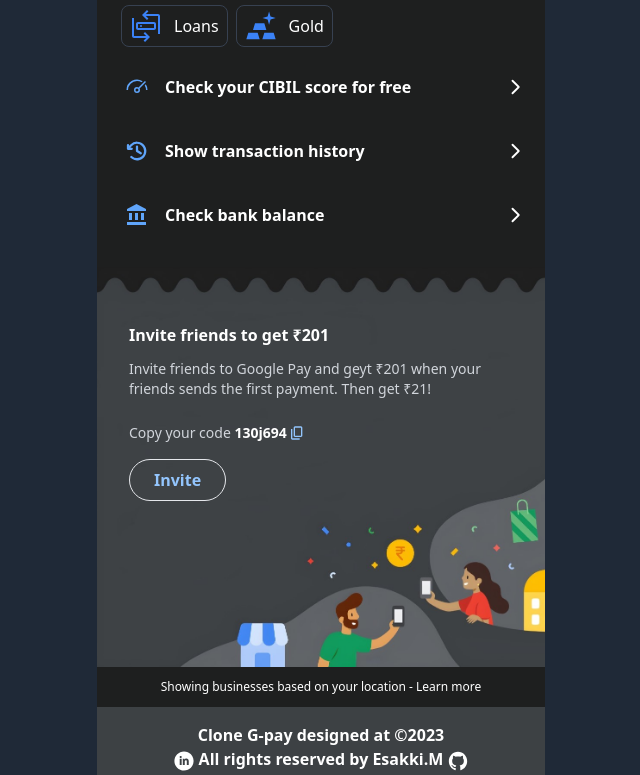
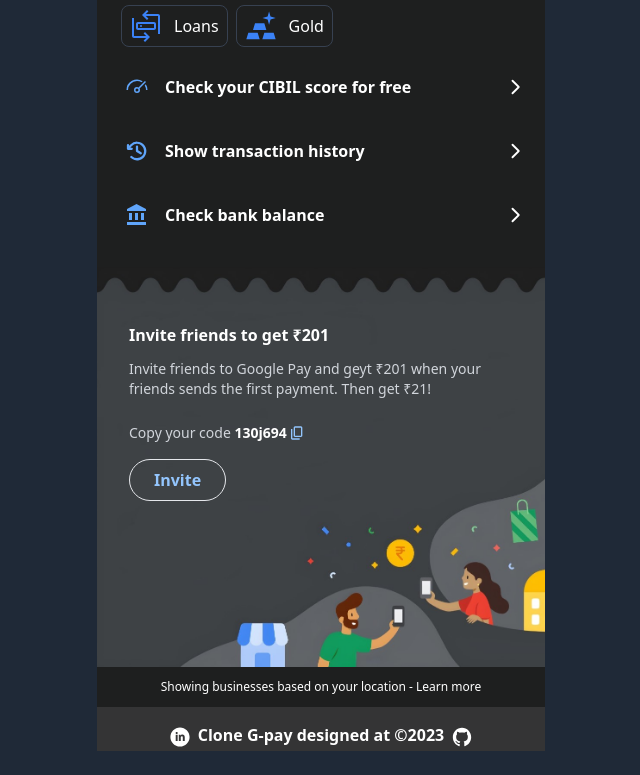
Before and after one commit to esakki2104prsnl/gpay-using-tailwind, a website built with Vite: page index.html in a window 1280 px wide. Shown: the part 1601-2376 px from the top of the page, without its empty margins (319-959 px from the left). After the commit the page ends 2352 px from the top, so only its background shows below. Built offline with nearby package versions, Linux system fonts and the light colour scheme.

Commit message:
adding dist files

```diff
--- a/index.html
+++ b/index.html
@@ -12,7 +12,7 @@
 
   <!-- CSS Link -->
   <link rel="stylesheet" href="./public/css/main.css">
-  <link rel="stylesheet" href="./dist/assets/index-c76296c2.css">
+  <link rel="stylesheet" href="./dist/assets/index-58cb7bb4.css">
 </head>
 
 <body class="bg-gray-800 bg-center w-full max-w-md mx-auto my-auto">
@@ -500,19 +500,22 @@
     <div class="bg-[#1e1f1f] py-3">
       <p class="text-white text-xs text-center">Showing businesses based on your location - Learn more</p>
     </div>
-    <p class="text-white text-center font-semibold pt-4 pb-1 bg-[#3d4144]"> Clone G-pay designed at &copy;2023 <br>
+
+
+    <div class="text-white text-center font-semibold pt-4 pb-1 bg-[#343435] flex items-center justify-center space-x-2">
       <a href="https://www.linkedin.com/in/esakki-m/" target="_blank"><svg xmlns="http://www.w3.org/2000/svg" width="20"
           height="20" viewBox="0 0 20 20" class="hover:text-blue-700 inline-block items-center">
           <path fill="currentColor"
             d="M10 .4C4.698.4.4 4.698.4 10s4.298 9.6 9.6 9.6s9.6-4.298 9.6-9.6S15.302.4 10 .4zM7.65 13.979H5.706V7.723H7.65v6.256zm-.984-7.024c-.614 0-1.011-.435-1.011-.973c0-.549.409-.971 1.036-.971s1.011.422 1.023.971c0 .538-.396.973-1.048.973zm8.084 7.024h-1.944v-3.467c0-.807-.282-1.355-.985-1.355c-.537 0-.856.371-.997.728c-.052.127-.065.307-.065.486v3.607H8.814v-4.26c0-.781-.025-1.434-.051-1.996h1.689l.089.869h.039c.256-.408.883-1.01 1.932-1.01c1.279 0 2.238.857 2.238 2.699v3.699z" />
-        </svg> All rights reserved by Esakki.M</a>
+        </svg></a>
+      <p class="items-center">Clone G-pay designed at &copy;2023</p>
       <a href="https://github.com/esakki2104prsnl/gpay-using-tailwind" target="_blank"><svg
           xmlns="http://www.w3.org/2000/svg" width="20" height="20" viewBox="0 0 24 24"
           class="inline-block items-center hover:text-blue-700">
           <path fill="currentColor"
             d="M12 .999c-6.074 0-11 5.05-11 11.278c0 4.983 3.152 9.21 7.523 10.702c.55.104.727-.246.727-.543v-2.1c-3.06.683-3.697-1.33-3.697-1.33c-.5-1.304-1.222-1.65-1.222-1.65c-.998-.7.076-.686.076-.686c1.105.08 1.686 1.163 1.686 1.163c.98 1.724 2.573 1.226 3.201.937c.098-.728.383-1.226.698-1.508c-2.442-.286-5.01-1.253-5.01-5.574c0-1.232.429-2.237 1.132-3.027c-.114-.285-.49-1.432.107-2.985c0 0 .924-.303 3.026 1.156c.877-.25 1.818-.375 2.753-.38c.935.005 1.876.13 2.755.38c2.1-1.459 3.023-1.156 3.023-1.156c.598 1.554.222 2.701.108 2.985c.706.79 1.132 1.796 1.132 3.027c0 4.332-2.573 5.286-5.022 5.565c.394.35.754 1.036.754 2.088v3.095c0 .3.176.652.734.542C19.852 21.484 23 17.258 23 12.277C23 6.048 18.075.999 12 .999Z" />
         </svg></a>
-    </p>
+    </div>
 </body>
 
 </html>
```
Also changed, not shown: dist/images/output-1.jpeg (added), dist/images/output-2.jpeg (added), dist/images/output-3.jpeg (added), dist/index.html, 2 other files.
